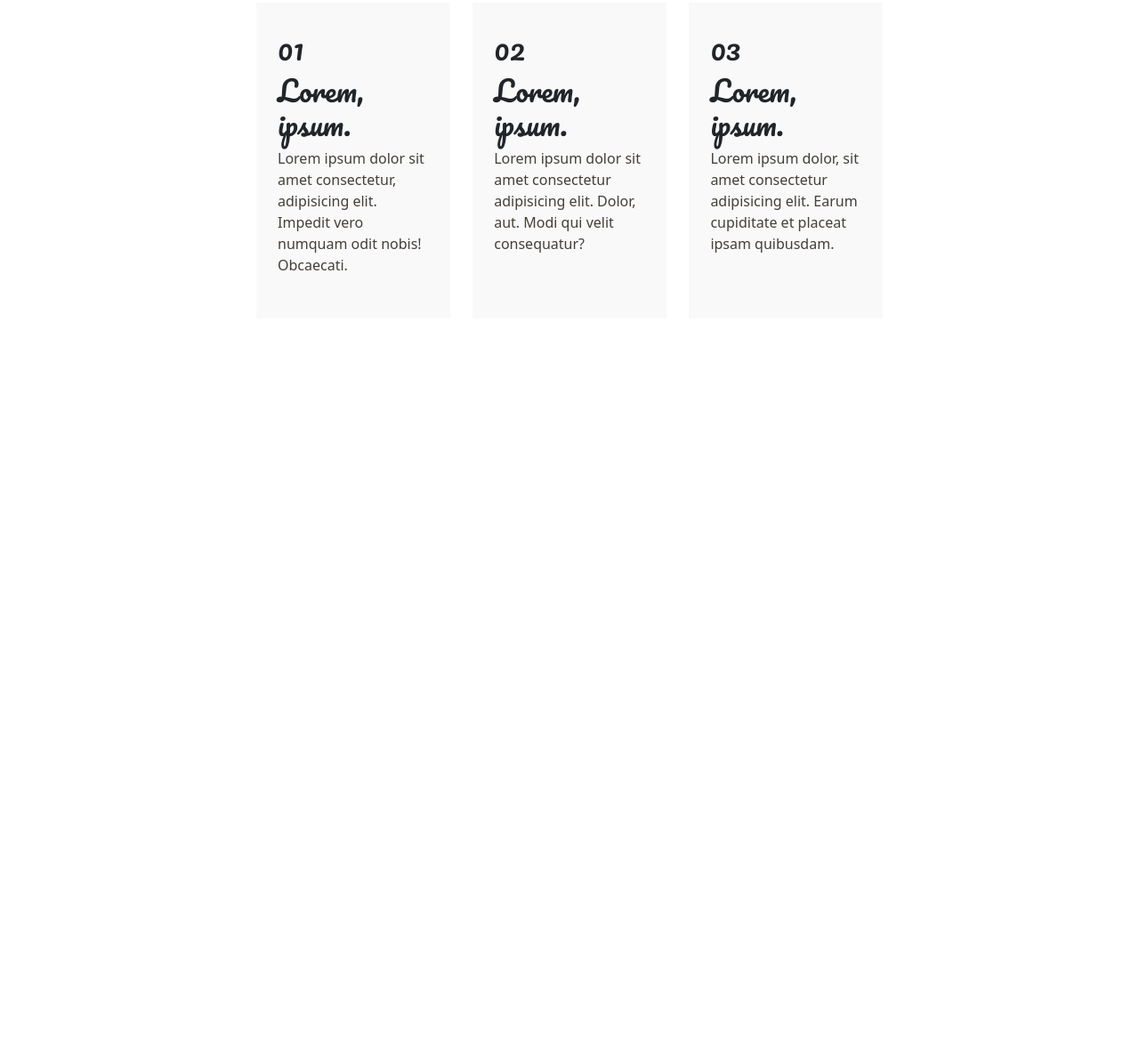
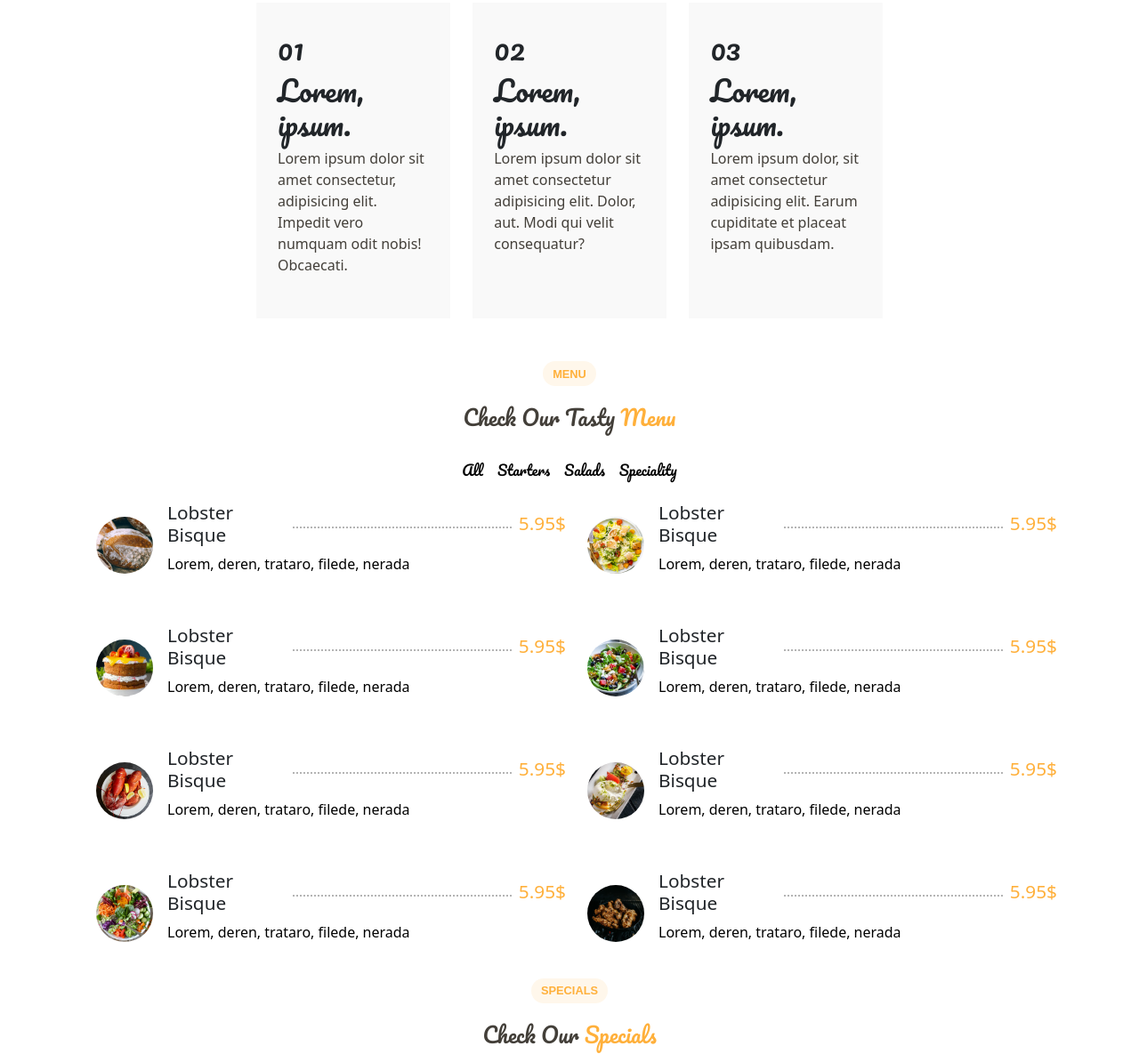
Before and after one commit to AmineElwafi/Amine_Elwafi_Final_Project_HTML_CSS, a website: page index.html in a window 1280 px wide. Shown: the part 1569-2754 px from the top of the page at 89% size. Before the commit the page ends 1951 px from the top, so only its background shows below. Drawn offline with nearby package versions, Linux system fonts and the light colour scheme.

Commit message:
menu section desktop

```diff
--- a/index.html
+++ b/index.html
@@ -148,7 +148,8 @@
             <div class="quality">
                 <h2>01</h2>
                 <h2>Lorem, ipsum.</h2>
-                <p>Lorem ipsum dolor sit amet consectetur, adipisicing elit. Impedit vero numquam odit nobis! Obcaecati.</p>
+                <p>Lorem ipsum dolor sit amet consectetur, adipisicing elit. Impedit vero numquam odit nobis! Obcaecati.
+                </p>
             </div>
             <div class="quality">
                 <h2>02</h2>
@@ -158,8 +159,120 @@
             <div class="quality">
                 <h2>03</h2>
                 <h2>Lorem, ipsum.</h2>
-                <p>Lorem ipsum dolor, sit amet consectetur adipisicing elit. Earum cupiditate et placeat ipsam quibusdam.</p>
+                <p>Lorem ipsum dolor, sit amet consectetur adipisicing elit. Earum cupiditate et placeat ipsam
+                    quibusdam.</p>
             </div>
+        </div>
+    </div>
+    <div class="menus">
+        <div class="menuText">
+            <h5>MENU</h5>
+            <h1>Check Our Tasty <span>Menu</span></h1>
+        </div>
+        <div class="meals">
+            <a href="">All</a>
+            <a href="">Starters</a>
+            <a href="">Salads</a>
+            <a href="">Speciality</a>
+        </div>
+        <div class="mealsMenu">
+            <div class="meal">
+                <img src="./public/images/menu/bread-barrel.jpg" alt="">
+                <div class="mealDeatails">
+                        <div class="mealPrice">
+                            <h3>Lobster Bisque</h3>
+                            <div class="hrline"></div>
+                            <h3>5.95$</h3>
+                        </div>
+                        <p>Lorem, deren, trataro, filede, nerada</p>
+                </div>
+            </div>
+            <div class="meal">
+                <img src="./public/images/menu/caesar.jpg" alt="">
+                <div class="mealDeatails">
+                        <div class="mealPrice">
+                            <h3>Lobster Bisque</h3>
+                            <div class="hrline"></div>
+                            <h3>5.95$</h3>
+                        </div>
+                        <p>Lorem, deren, trataro, filede, nerada</p>
+                </div>
+            </div>
+            <div class="meal">
+                <img src="./public/images/menu/cake.jpg" alt="">
+                <div class="mealDeatails">
+                        <div class="mealPrice">
+                            <h3>Lobster Bisque</h3>
+                            <div class="hrline"></div>
+                            <h3>5.95$</h3>
+                        </div>
+                        <p>Lorem, deren, trataro, filede, nerada</p>
+                </div>
+            </div>
+            <div class="meal">
+                <img src="./public/images/menu/greek-salad.jpg" alt="">
+                <div class="mealDeatails">
+                        <div class="mealPrice">
+                            <h3>Lobster Bisque</h3>
+                            <div class="hrline"></div>
+                            <h3>5.95$</h3>
+                        </div>
+                        <p>Lorem, deren, trataro, filede, nerada</p>
+                </div>
+            </div>
+            <div class="meal">
+                <img src="./public/images/menu/lobster-bisque.jpg" alt="">
+                <div class="mealDeatails">
+                        <div class="mealPrice">
+                            <h3>Lobster Bisque</h3>
+                            <div class="hrline"></div>
+                            <h3>5.95$</h3>
+                        </div>
+                        <p>Lorem, deren, trataro, filede, nerada</p>
+                </div>
+            </div>
+            <div class="meal">
+                <img src="./public/images/menu/mozzarella.jpg" alt="">
+                <div class="mealDeatails">
+                        <div class="mealPrice">
+                            <h3>Lobster Bisque</h3>
+                            <div class="hrline"></div>
+                            <h3>5.95$</h3>
+                        </div>
+                        <p>Lorem, deren, trataro, filede, nerada</p>
+                </div>
+            </div>
+            <div class="meal">
+                <img src="./public/images/menu/spinach-salad.jpg" alt="">
+                <div class="mealDeatails">
+                        <div class="mealPrice">
+                            <h3>Lobster Bisque</h3>
+                            <div class="hrline"></div>
+                            <h3>5.95$</h3>
+                        </div>
+                        <p>Lorem, deren, trataro, filede, nerada</p>
+                </div>
+            </div>
+            <div class="meal">
+                <img src="./public/images/menu/tuscan-grilled.jpg" alt="">
+                <div class="mealDeatails">
+                        <div class="mealPrice">
+                            <h3>Lobster Bisque</h3>
+                            <div class="hrline"></div>
+                            <h3>5.95$</h3>
+                        </div>
+                        <p>Lorem, deren, trataro, filede, nerada</p>
+                </div>
+            </div>
+        </div>
+    </div>
+    <div class="specials">
+        <div class="menuText">
+            <h5>SPECIALS</h5>
+            <h1>Check Our <span>Specials</span></h1>
+        </div>
+        <div>
+
         </div>
     </div>
 
--- a/src/sass/_allModules.sass
+++ b/src/sass/_allModules.sass
@@ -2,3 +2,4 @@
 @import ./modules/_hero
 @import ./modules/_about
 @import ./modules/_whyChooseUs
+@import ./modules/_menu
--- /dev/null
+++ b/src/sass/modules/_menu.sass
@@ -0,0 +1,82 @@
+.menuText > h5
+    font-family: sans-serif
+    font-weight: bold
+    background-color: #fff7eb
+    padding: 0.8vh 1.4vh
+    border-radius: 20px
+    color: #ffb03b
+    font-size: 0.8rem
+
+.menuText
+    display: flex
+    flex-direction: column
+    align-items: center
+    gap: 1vw
+
+.menus
+    display: flex
+    justify-content: center
+    gap: 3vh
+
+.menuText > h1 > span
+    color: #ffb03b
+
+.menus
+    display: flex
+    flex-direction: column
+    justify-content: center
+    padding: 3vh 0
+
+.meals
+    display: flex
+    justify-content: center
+    gap: 2vh
+
+.meals > a
+    color: black
+    font-family: $pacifico
+
+.meals > a:hover
+    color: $second-color
+
+.hrline
+    border-bottom: dotted #b4b4b4 2px
+    width: 60%
+
+.meal
+    width: 40vw
+    display: flex
+    align-items: center
+    gap: 2vh
+
+.mealsMenu
+    display: flex
+    flex-wrap: wrap
+    align-items: center
+    justify-content: center
+    gap: 5vh
+
+.meal > img
+    width: 5vw
+    border-radius: 50%
+    filter: brightness(1)
+
+.mealPrice
+    width: 35vw
+    display: flex
+    align-items: center
+    gap: 1vh
+
+.mealPrice > h3
+    font-size: 1.3rem
+
+.mealDeatails
+    display: flex
+    flex-direction: column
+
+.mealDeatails > p
+    color: black
+    width: 100%
+
+.mealPrice > h3:nth-child(3)
+    color: #ffb03b
```
Also changed, not shown: public/css/app.css, 1 other file.
